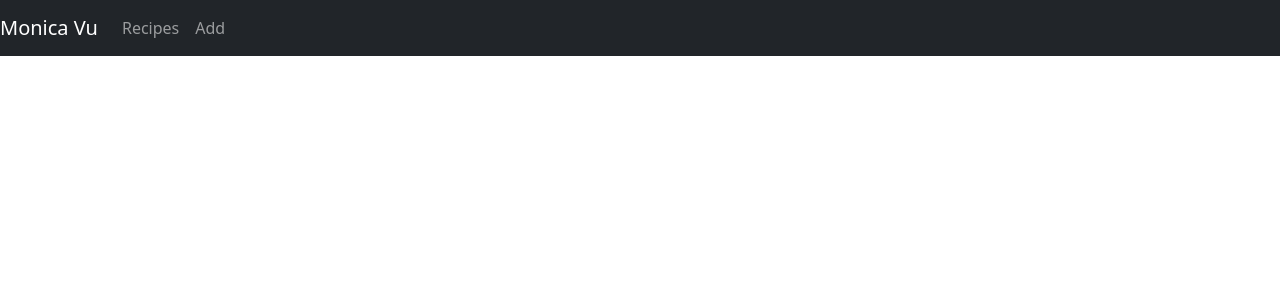
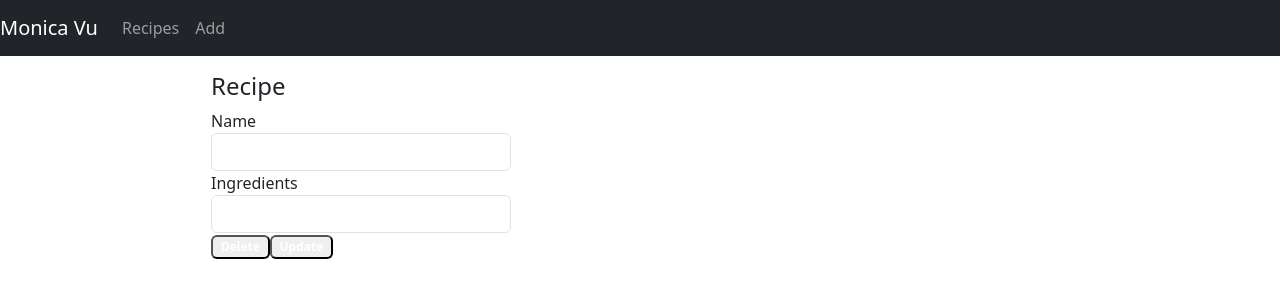
Before and after one commit to Monica-Vu/Restaurant_Randomizer, a React (Create React App) app in the folder frontend/: page /recipes/1 in a window 1280 px wide. Shown: the top 300 px of the page. Built offline with nearby package versions, Linux system fonts and the light colour scheme; no server answers.

Commit message:
MVP done

```diff
--- a/frontend/src/components/Recipe.js
+++ b/frontend/src/components/Recipe.js
@@ -1,7 +1,114 @@
-import React from 'react';
+import React, { useState, useEffect } from 'react';
+import { useParams, useNavigate } from 'react-router-dom';
+import RecipeDataService from "../services/RecipeService";
 
-const Recipe = () => {
+const Recipe = props => {
+    const { id } = useParams();
+    const navigate = useNavigate();
 
-};
+    const intialRecipeState = {
+        id: null,
+        name: "",
+        ingredients: ""
+    }
+
+    const [currentRecipe, setCurrentRecipe] = useState(intialRecipeState);
+    const [message, setMessage] = useState("");
+
+    const getRecipe = id => {
+        RecipeDataService.get(id)
+            .then(response => {
+            setCurrentRecipe(response.data);
+            console.log(response.data)
+        })
+        .catch(e => {
+            console.log(e);
+        });
+    };
+
+    useEffect(() => {
+        if (id)
+            getRecipe(id);
+    }, [id]);
+
+    const handleInputChange = event => {
+        const { name, value } = event.target;
+        setCurrentRecipe({ ...currentRecipe, [name]: value });
+    };
+
+    const updateRecipe = () => {
+        RecipeDataService.update(currentRecipe.id, currentRecipe)
+        .then(response => {
+            console.log(response.data);
+            setMessage("This recipe was updated successfully!");
+        })
+        .catch(e => {
+            console.log(e);
+        });
+    };
+
+    const deleteRecipe = () => {
+        RecipeDataService.delete(currentRecipe.id)
+        .then(response => {
+            console.log(response.data);
+            navigate("/recipes");
+        })
+        .catch(e => {
+            console.log(e);
+        });
+    };
+    return (
+        <div className="col-md-6">
+          {currentRecipe ? (
+            <div className="edit-form">
+              <h4>Recipe</h4>
+              <form>
+                <div className="form-group">
+                  <label htmlFor="name">Name</label>
+                  <input
+                    type="text"
+                    className="form-control"
+                    id="name"
+                    name="name"
+                    value={currentRecipe.name}
+                    onChange={handleInputChange}
+                  />
+                </div>
+                <div className="form-group">
+                  <label htmlFor="ingredients">Ingredients</label>
+                  <input
+                    type="text"
+                    className="form-control"
+                    id="ingredients"
+                    name="ingredients"
+                    value={currentRecipe.ingredients}
+                    onChange={handleInputChange}
+                  />
+                </div>
+                </form>
+
+              <button className="badge badge-danger mr-2" onClick={deleteRecipe}>
+                Delete
+              </button>
+
+              <button
+                type="submit"
+                className="badge badge-success"
+                onClick={updateRecipe}
+              >
+                Update
+              </button>
+              <p>{message}</p>
+            </div>
+
+          ) : (
+            <div>
+              <br />
+              <p>Please click on a Recipe...</p>
+            </div>
+          )}
+        </div>
+      );
+    };
 
 export default Recipe;
--- a/frontend/src/components/RecipeList.js
+++ b/frontend/src/components/RecipeList.js
@@ -1,5 +1,6 @@
 import React, { useState, useEffect } from "react";
 import RecipeDataService from "../services/RecipeService";
+import { Link } from "react-router-dom";
 
 const RecipesList = () => {
     const [recipes, setRecipes] = useState([]);
@@ -39,7 +40,7 @@ const RecipesList = () => {
     };
 
     const removeAllRecipes = () => {
-        RecipeDataService.removeAll()
+        RecipeDataService.deleteAll()
             .then(response => {
                 console.log(response.data);
                 refreshList();
@@ -123,19 +124,11 @@ const RecipesList = () => {
                             </label>{" "}
                             {currentRecipe.ingredients}
                         </div>
-                        <button
-                            className="badge badge-danger mr-2"
-                            onClick={deleteRecipe}
+                        <Link
+                            to={"/recipes/" + currentRecipe.id}
                         >
-                            Delete
-                        </button>
-                        <button
-                            type="submit"
-                            className="badge badge-success"
-                            onClick={updateRecipe}
-                        >
-                            Update
-                        </button>
+                            Edit
+                        </Link>
                     </div>
                 ) : (
                     <div>
--- a/frontend/src/services/RecipeService.js
+++ b/frontend/src/services/RecipeService.js
@@ -10,11 +10,11 @@ class RecipeDataService {
     }
 
     create(data) {
-        return http.post(`/recipes/${id}`, data)
+        return http.post(`/recipes`, data)
     }
 
     update(id, data) {
-        return http.put(`/recipes/$[id}]`, data)
+        return http.put(`/recipes/${id}`, data)
     }
 
     delete(id) {
```
Also changed, not shown: 2 other files (tests, documents, lock files or other folders).
